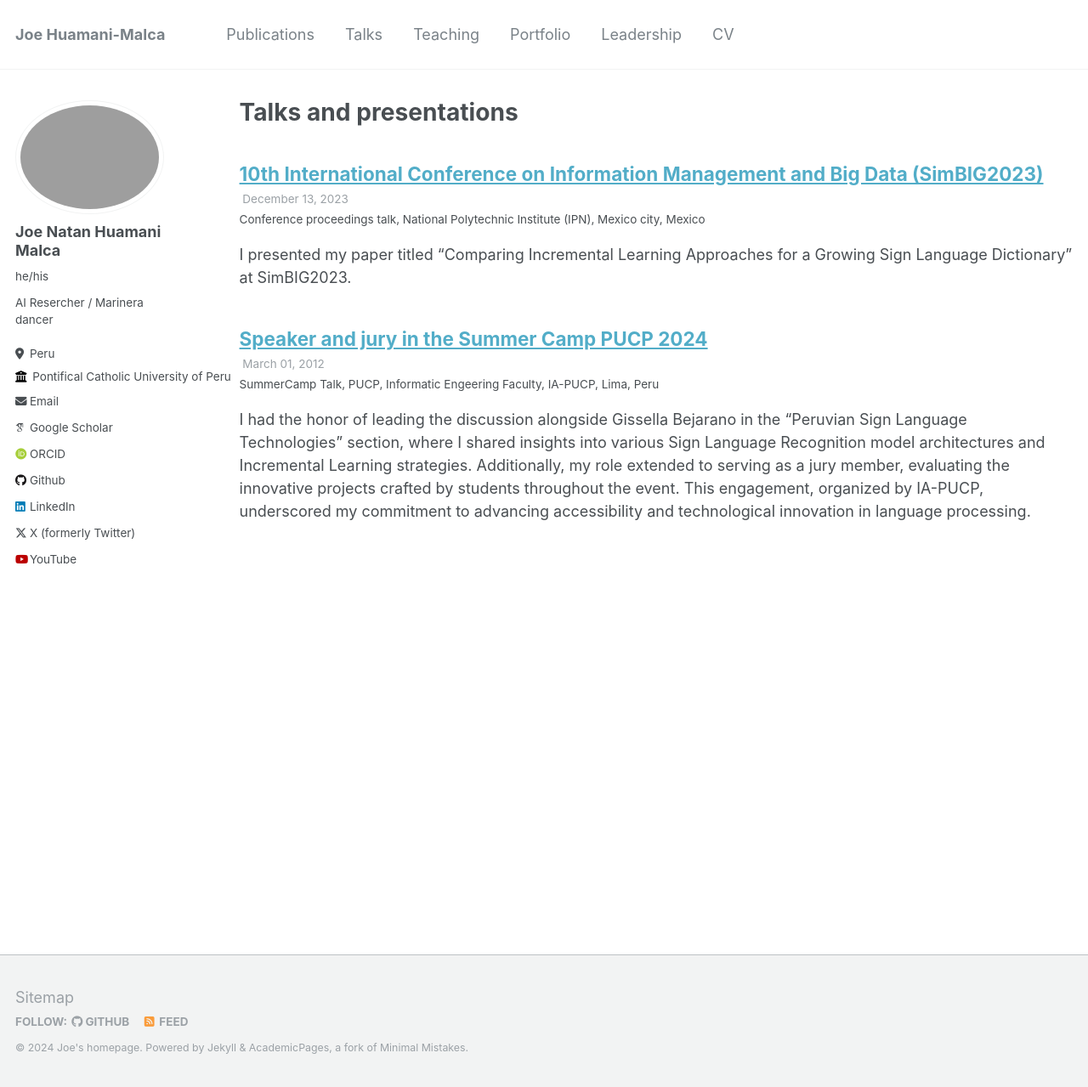
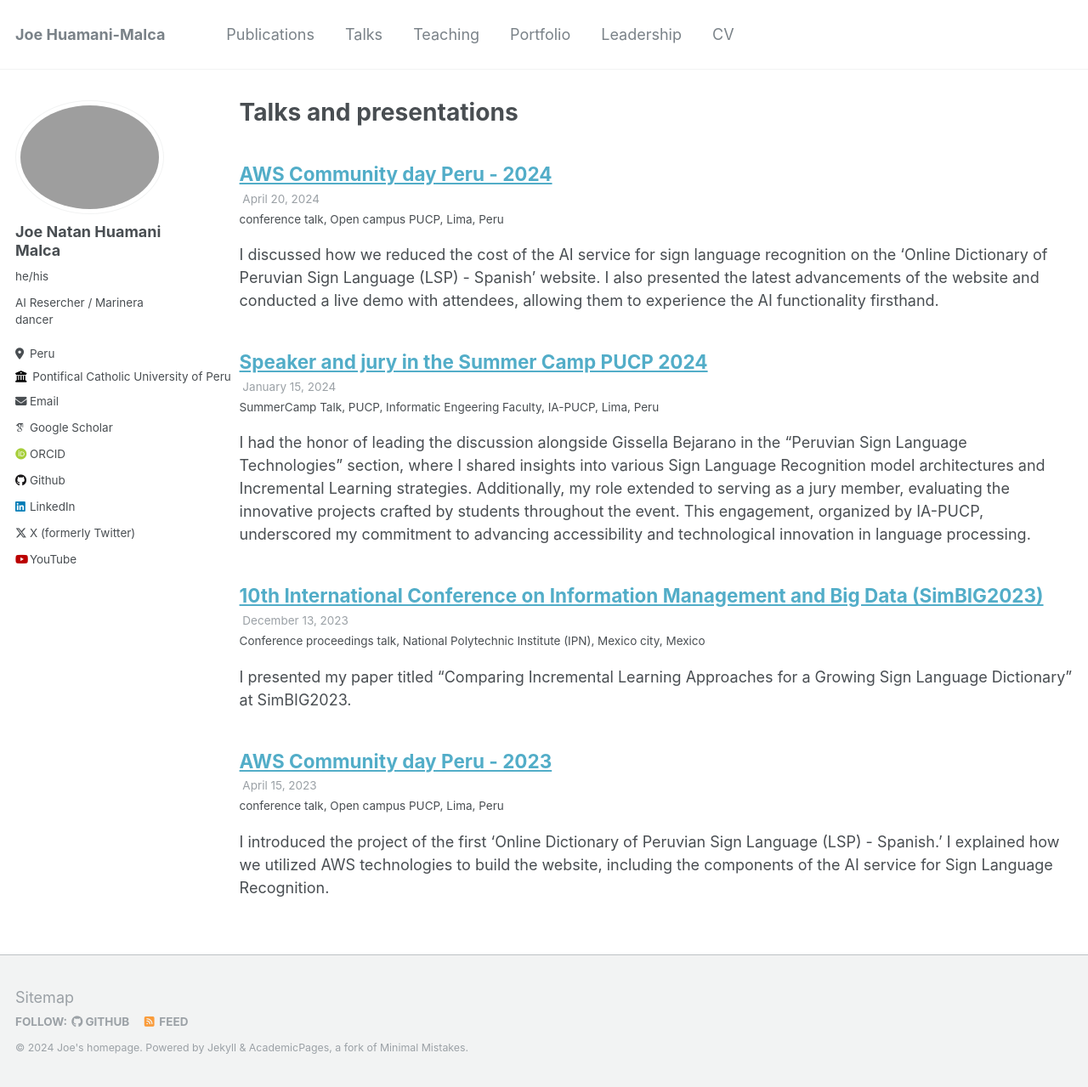
Before and after one commit to JoeNatan30/JoeHuamani.github.io, a Jekyll site: the page built from _pages/talks.html, in a window 1280 px wide and 1279 px high. Shown: the whole window at 85% size. Built offline with Jekyll 4.4.1, drawn with Linux system fonts in a browser that asks for light colours; some web fonts are replaced.

Commit message:
new talks and talk date correction

```diff
--- /dev/null
+++ b/_talks/2023-AWS-communityDayPeru.md
@@ -0,0 +1,11 @@
+---
+title: "AWS Community day Peru - 2023"
+collection: talks
+type: "conference talk"
+permalink: /talks/2023-AWS-communityDayPeru
+venue: "Open campus PUCP"
+date: 2023-04-15
+location: "Lima, Peru"
+---
+
+I introduced the project of the first 'Online Dictionary of Peruvian Sign Language (LSP) - Spanish.' I explained how we utilized AWS technologies to build the website, including the components of the AI service for Sign Language Recognition.
--- a/_talks/2024-01-15-summerCamp.md
+++ b/_talks/2024-01-15-summerCamp.md
@@ -4,7 +4,7 @@
 type: "SummerCamp Talk"
 permalink: /talks/2024-01-15-summerCamp
 venue: "PUCP, Informatic Engeering Faculty, IA-PUCP"
-date: 2012-03-01
+date: 2024-01-15
 location: "Lima, Peru"
 ---
 
--- /dev/null
+++ b/_talks/2024-AWS-communityDayPeru.md
@@ -0,0 +1,11 @@
+---
+title: "AWS Community day Peru - 2024"
+collection: talks
+type: "conference talk"
+permalink: /talks/2024-AWS-communityDayPeru
+venue: "Open campus PUCP"
+date: 2024-04-20
+location: "Lima, Peru"
+---
+
+I discussed how we reduced the cost of the AI service for sign language recognition on the 'Online Dictionary of Peruvian Sign Language (LSP) - Spanish' website. I also presented the latest advancements of the website and conducted a live demo with attendees, allowing them to experience the AI functionality firsthand.
```
